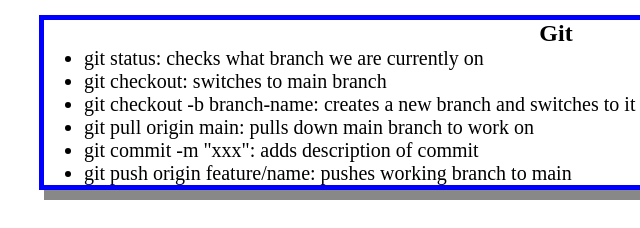
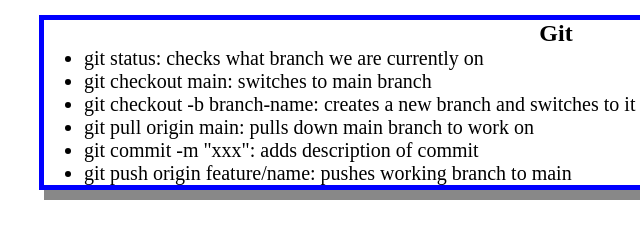
Before and after one commit to jdettelback/prework-study-guide, a plain HTML site: page index.html in a window 1280 px wide. Shown: the part 483-711 px from the top of the page, 84-724 px from the left. Drawn offline with Linux system fonts and the light colour scheme.

```diff
--- a/index.html
+++ b/index.html
@@ -41,7 +41,7 @@
         <h2>Git</h2>
         <ul>
           <li>git status: checks what branch we are currently on</li>
-          <li>git checkout: switches to main branch</li>
+          <li>git checkout main: switches to main branch</li>
           <li>git checkout -b branch-name: creates a new branch and switches to it</li>
           <li>git pull origin main: pulls down main branch to work on</li>
           <li>git commit -m "xxx": adds description of commit</li>
```
Also changed, not shown: 1 other file.
